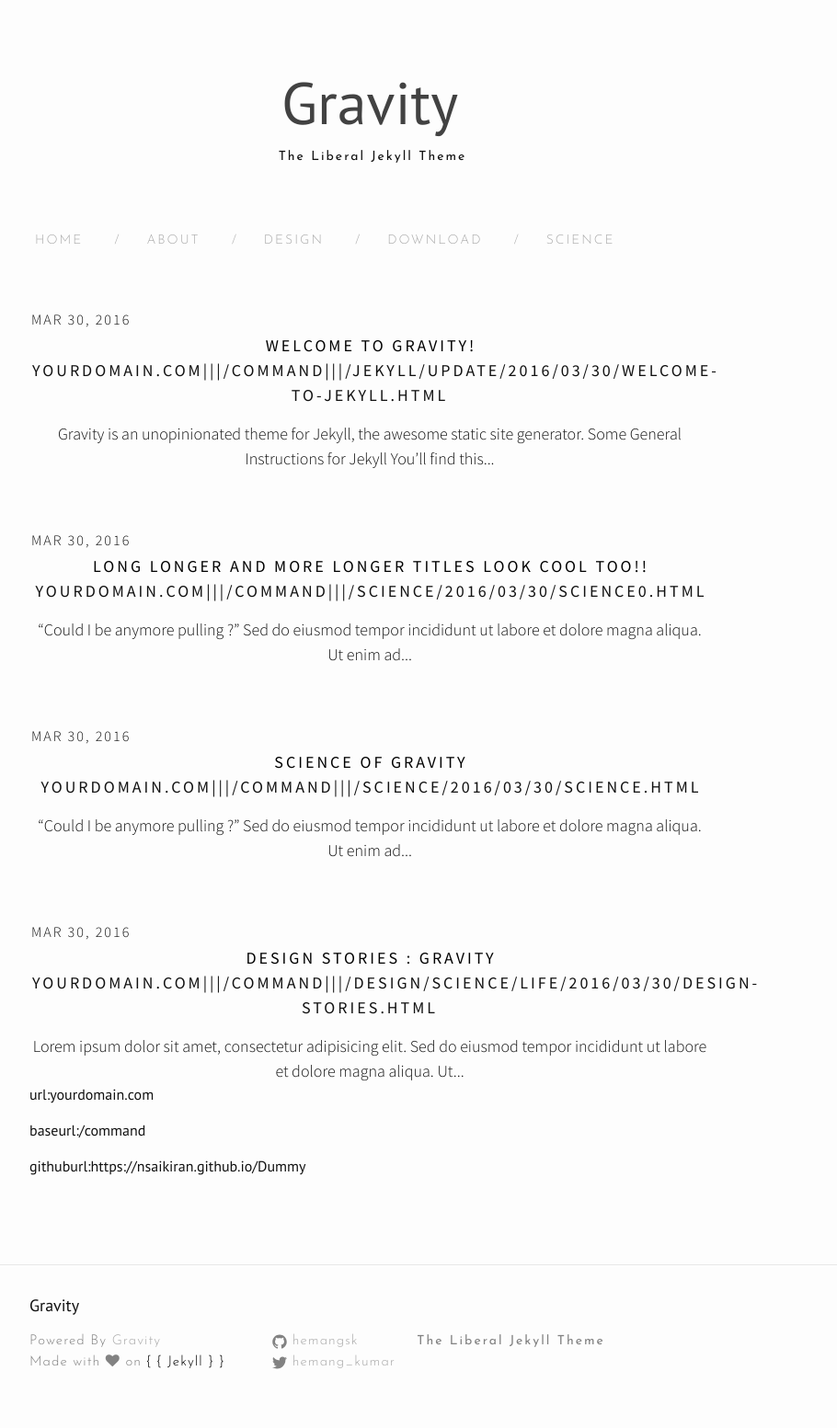
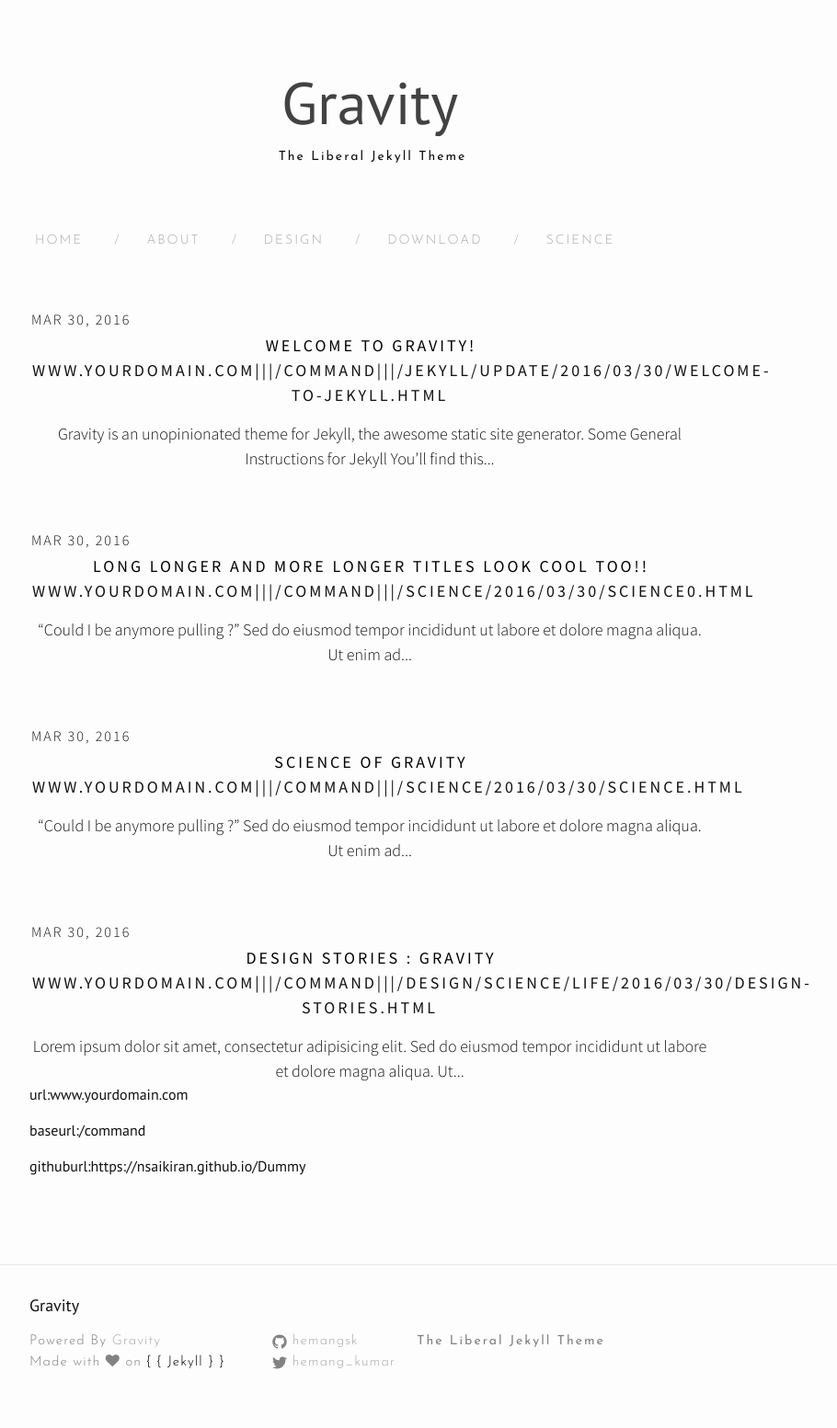
Before and after one commit to nsaikiran/Dummy, a Jekyll site: the page built from index.html, in a window 1280 px wide. Shown: the whole page at 92% size, without its empty margins (238-1148 px from the left). Built offline with Jekyll 4.4.1, drawn with Linux system fonts in a browser that asks for light colours; nearby versions of some CDN libraries; the list of posts is cut into pages by our own code.

Commit message:
[Testing] change url

```diff
--- a/_config.yml
+++ b/_config.yml
@@ -10,7 +10,7 @@
 email: hemangsk@gmail.com
 description: The Liberal Jekyll Theme
 baseurl: "/command" # the subpath of your site, e.g. /blog
-url: "yourdomain.com" # the base hostname & protocol for your site
+url: "www.yourdomain.com" # the base hostname & protocol for your site
 twitter_username: hemang_kumar
 github_username:  hemangsk
 paginate: 5
```
